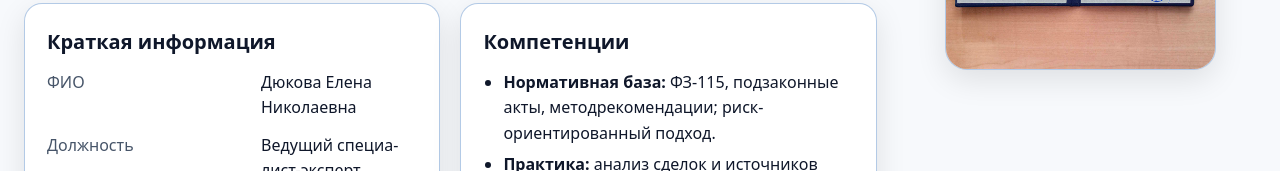
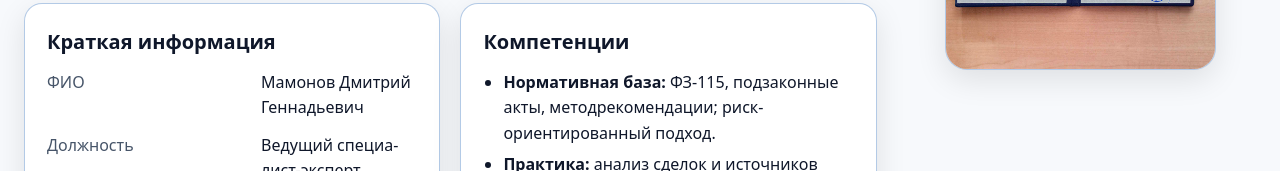
Before and after one commit to rooosfinmonitoring/Mamonov.D.G, a plain HTML site: page index.html in a window 1280 px wide. Shown: the part 264-435 px from the top of the page. Drawn offline with Linux system fonts and the light colour scheme.

Commit message:
Update index.html

```diff
--- a/index.html
+++ b/index.html
@@ -113,7 +113,7 @@
         <section class="card">
           <h3>Краткая информация</h3>
           <div class="kv">
-            <div>ФИО</div><div>Дюкова Елена Николаевна</div>
+            <div>ФИО</div><div>Мамонов Дмитрий Геннадьевич</div>
             <div>Должность</div><div>Ведущий специалист-эксперт Росфинмониторинга</div>
             <div>Профиль</div><div>Противодействие отмыванию доходов и финансированию терроризма (ПОД/ФТ), финансовый мониторинг</div>
             <div>Начало службы</div><div>2023&nbsp;г.</div>
```
